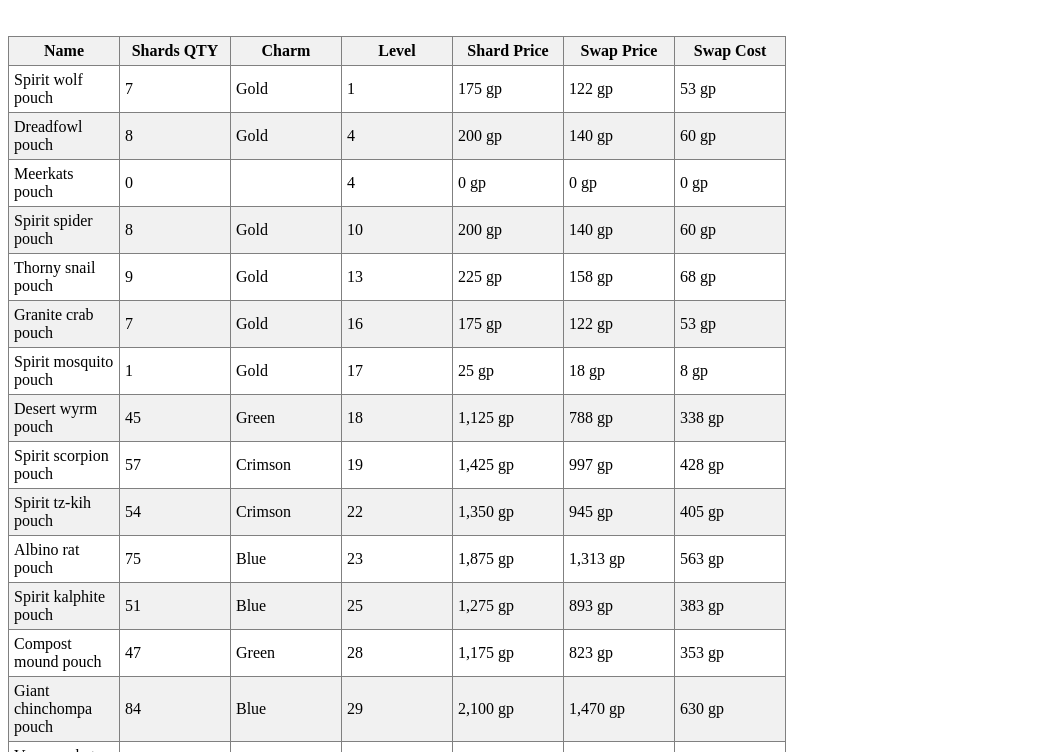
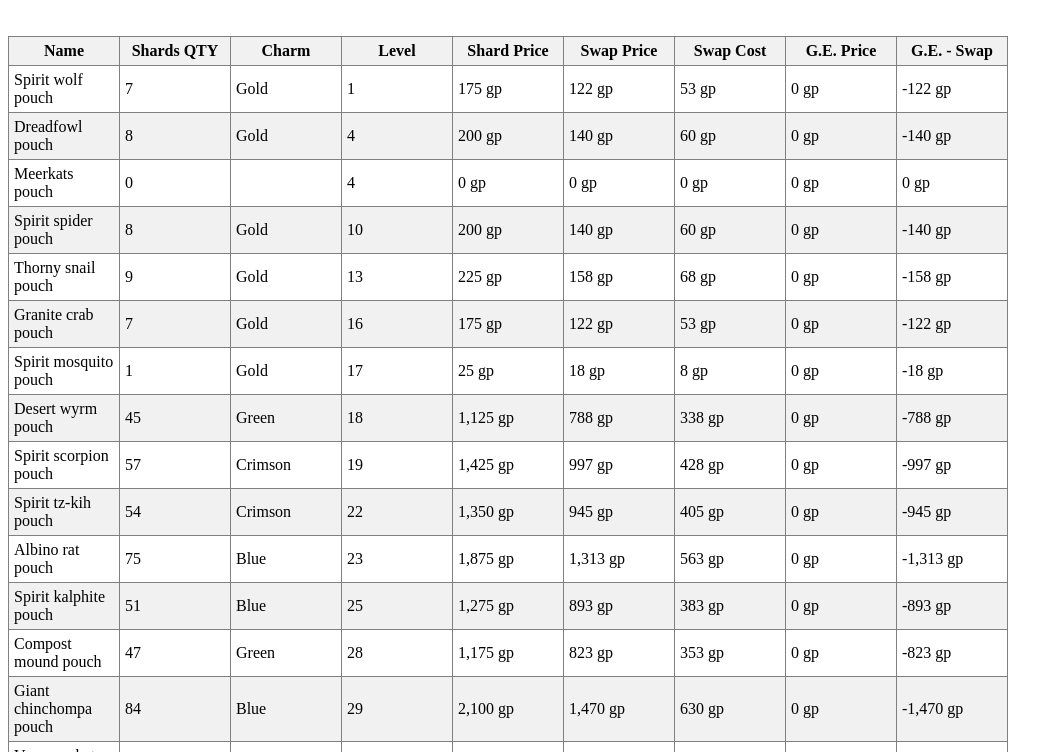
Before and after one commit to apquantix/game-tools-rs-reforged, a plain HTML site: page rs-reforged-summoning-shards.html in a window 1280 px wide. Shown: the part 48-800 px from the top of the page, without its empty margins (0-1063 px from the left). Drawn offline with nearby package versions, Linux system fonts and the light colour scheme.

Commit message:
Added columns for GE prices

```diff
--- a/rs-reforged-summoning-shards.html
+++ b/rs-reforged-summoning-shards.html
@@ -143,6 +143,8 @@
 					<TH WIDTH="100"><B>Shard Price</B></TH>
 					<TH WIDTH="100"><B>Swap Price</B></TH>
 					<TH WIDTH="100"><B>Swap Cost</B></TH>
+					<TH WIDTH="100"><B>G.E. Price</B></TH>
+					<TH WIDTH="100"><B>G.E. - Swap</B></TH>
 				</TR>
 				<TR ng-repeat="pouch in pouches | orderBy:'level'">
 					<TD>{{pouch.name}}</TD>
@@ -152,6 +154,8 @@
 					<TD>{{pouch.shards * 25 | number:0}} gp</TD>
 					<TD>{{pouch.shards * 25 * 0.7 | number:0}} gp</TD>
 					<TD>{{pouch.shards * 25 * 0.3 | number:0}} gp</TD>
+					<TD>{{pouch.ge || 0}} gp</TD>
+					<TD>{{pouch.ge - (pouch.shards * 25 * 0.7) | number:0}} gp</TD>
 				</TR>
 
 			</TABLE>
```
